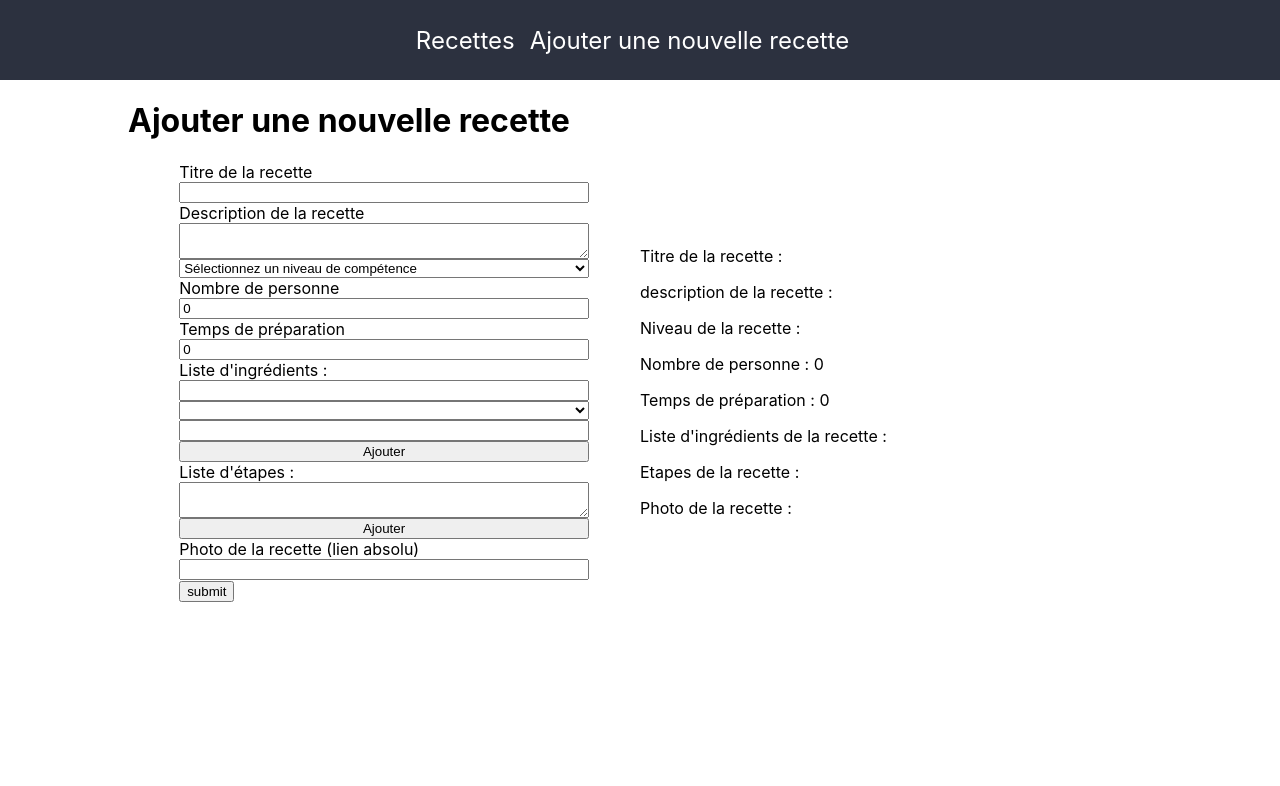
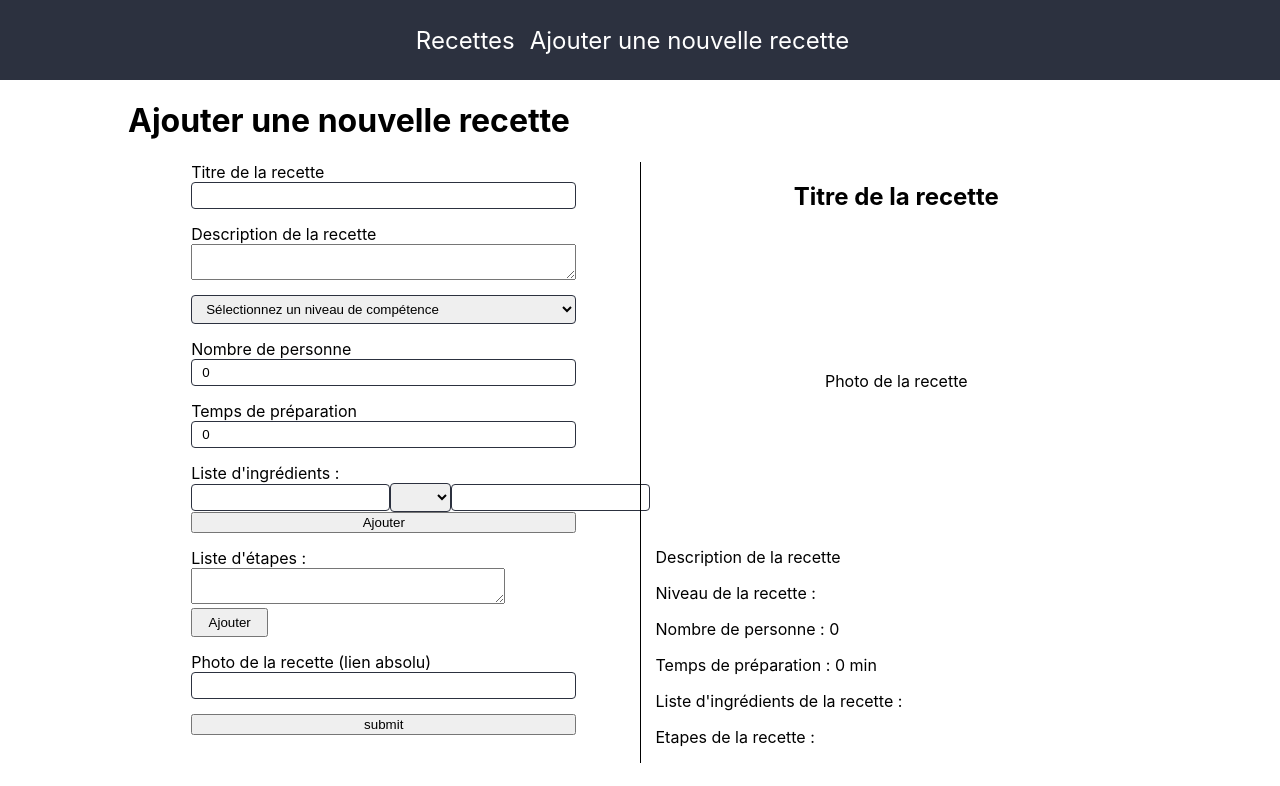
Before and after one commit to RenaudPavie/cantina-client, a React (Create React App) app: page /new-recipe in a window 1280 px wide. Shown: the top 786 px of the page. Built offline with nearby package versions, Linux system fonts and the light colour scheme.

Commit message:
add css, remove item from list on addrecipe form, improve delete btn and popup

```diff
--- a/src/App.css
+++ b/src/App.css
@@ -21,9 +21,14 @@
 }
 .container {
   width: 80%;
+  min-height: calc(100vh - 80px);
   padding-left: 15px;
   padding-right: 15px;
   margin: auto;
+}
+.row {
+  display: flex;
+  height: 100%;
 }
 @media screen and (max-width:575.98px) {
   .container {
@@ -31,41 +36,151 @@
     padding-left: 5px;
     padding-right: 5px;
   }
+  .row.home {
+    flex-direction: column;
+    align-items: center;
+  }
 }
 
+
+.filter-col {
+  padding:15px;
+  width:250px;
+}
+.recipe-col{
+  padding:15px;
+  width: 80%;
+  height: 100%;
+}
+@media screen and (max-width:1169.98px) {
+
+  .recipe-col{
+    width: 60%;
+  }
+}
+@media screen and (max-width:699.98px) {
+  .recipe-col{
+    width: 50%;
+  }
+}
 .cardWrapper {
   width: 100%;
   display: flex;
 	flex-wrap: wrap;
-	justify-content: space-evenly;
+	justify-content: space-around;
 	align-items: flex-start;
+}
+
+/* FILTER */
+.filter-group {
+  position: sticky;
+  top: 15px;
+  border: 1px solid black;
+  background-color: #2c313f;
+  padding:15px
+}
+.filter-item {
+  display: flex;
+  flex-direction: column;
+  color:white;
+  margin-bottom: 15px;
+}
+.filter-item .nbPers {
+  display: flex;
+  align-items: center;
+  justify-content: space-evenly;
+}
+.filter-item .nbPers input {
+  max-width: 40px;
+}
+.filter-checkbox {
+  display: flex;
+  align-items: center;
+  justify-content: space-between;
+
 }
 
 /* Formulaire d'ajout de recette */
 
-.container.form-add {
-  flex-direction: column;
+.container.form-add h1 {
+  text-align: center;
+  margin-bottom: 50px;
+
 }
-.row {
+.form-add .row {
   display: flex;
   align-items: center;
   justify-content: center;
   width: 100%;
 }
-
 .col {
   width: 50%;
+  padding: 0 15px;
 }
 .form {
   width: 80%;
   margin: auto;
+  display: flex;
+  flex-direction: column;
+  justify-content: space-between;
 }
 .form-item {
   display: flex;
   flex-direction: column;
   width: 100%;
+  margin-bottom: 15px;
 }
-
+.listToAdd {
+  display: flex;
+  flex-direction: row;
+  align-items: center;
+  justify-content: flex-start;
+}
+.addStep {
+  flex-direction: row;
+}
+.btnAdd {
+  padding:5px 10px;
+  height: 100%;
+  width: 100%;
+}
+.addStep textarea {
+  width: 80%;
+}
+.addStep button {
+  width: 20%;
+}
+.form-add label {
+  margin-bottom: 5px;
+}
+.form-item input,.form-item select {
+  border:1px solid #2c313f;
+  border-radius: 4px;
+  padding:5px 10px;
+}
+.preview textarea {
+  max-height: 100%;
+  max-width: 100%;
+}
+.preview {
+  border-left :1px solid black;
+  padding: 0 15px;
+  height: 100%;
+}
+.preview h2 {
+  text-align: center;
+}
+.preview .img {
+  width: 100%;
+  height: 300px;
+  display: flex;
+  align-items: center;
+  justify-content: center;
+}
+.preview .img img {
+  max-width: 50%;
+  max-height: 100%;
+}
 
 /* BTN */
 .btn {
@@ -73,18 +188,13 @@
   color:white;
   border:none;
   border-radius: 5px;
-  margin-bottom: 15px;
-  position: absolute;
-  bottom: 0;
-
+  cursor: pointer;
 }
 .editBtn {
   background-color: rgb(20, 98, 214);
-  right: 15px;
 }
 .deleteBtn {
-  background-color: rgb(185, 48, 48);
-  left: 15px;
+  background-color: rgb(175, 50, 50);
 }
 
 /* POPUP */
@@ -92,7 +202,7 @@
   position: absolute;
   width: 100%;
   height: 100%;
-  background-color: rgb(119, 74, 7);
+  background-color: rgba(0, 0, 0, 0.5);
   top: 0;
   left: 0;
   display: flex;
@@ -100,6 +210,20 @@
   align-items: center;
 }
 .popup {
-  width: 80%;
+  width: 300px;
+  padding:15px;
   height: 100px;
+  background-color: white;
+  display: flex;
+  flex-direction: column;
+  justify-content: center;
+  align-items: center;
+  border-radius: 5px;
 }
+.popup .noBtn {
+  background-color: rgb(20, 98, 214);
+}
+.popup .yesBtn {
+  background-color: rgb(175, 50, 50);
+  margin-left: 15px;
+}
--- a/src/components/RecipeCard.js
+++ b/src/components/RecipeCard.js
@@ -10,7 +10,6 @@ function RecipeCard(props) {
     return (
         <div className="card">
             <Link className="card-info" to={"recette/" + data.id}>
-
                 <img src={data.photo} alt={data.titre} />
                 <div className="card-text">
                     <h3>{data.titre}</h3>
@@ -18,10 +17,11 @@ function RecipeCard(props) {
                     <p>Pour : {data.personnes} {data.personnes === 1  ? 'personne' : data.personnes > 1 ? 'personnes' : ""}</p>
                     <p>Temps estimé : {data.tempsPreparation} min</p>
                 </div>
-
             </Link>
+            <div className="card-btn">
                 <EditBtn recipeId={data.id} />
                 <DeleteBtn  recipeId={data.id} />
+            </div>
         </div>
     )
 }
--- a/src/components/recipeCard.css
+++ b/src/components/recipeCard.css
@@ -1,7 +1,7 @@
 .card {
-    width: 300px;
+    min-width: 250px;
     height: 350px;
-    position: relative;
+    margin-left: 10px;
     margin-bottom: 15px;
     background:rgb(255, 255, 255);
     box-shadow: 2px 2px 5px #24242480;
@@ -9,7 +9,6 @@
 .card-info {
     display: flex;
     flex-direction: column;
-    height: 100%;
     width: 100%;
     z-index: 1;
 }
@@ -28,7 +27,6 @@
 .card-text p {
     margin:0
 }
-
 .card-btn {
     display: flex;
     justify-content: space-between;
--- a/src/index.css
+++ b/src/index.css
@@ -15,3 +15,6 @@ a,a:focus {
   text-decoration: none;
   color:inherit
 }
+ul {
+  list-style-type: none;
+}
--- a/src/views/Accueil.js
+++ b/src/views/Accueil.js
@@ -3,7 +3,6 @@ import RecipeCard from '../components/RecipeCard.js'
 
 function Accueil() {
     const [recipes, setRecipes] = useState(null)
-    // const [searchValue, setSearchValue] = useState("")
     const [stateFilter, setStateFilter] = useState({
         titre:"",
         niveau:[],
@@ -19,16 +18,15 @@ function Accueil() {
     },[])
 
     const handleFilter = e => {
-        const { name, value, type, checked } = e.target;
+        const { name, value  } = e.target;
         setStateFilter(prevState => ({
           ...prevState,
-          [name]: type !== 'checkbox' ? value : checked
+          [name]: value
         }));
     };
 
     const handleNiveau = e => {
         const {name,checked} = e.target
-
         if (checked === true) {
             setStateFilter(prevState => ({
                 ...prevState,
@@ -43,39 +41,46 @@ function Accueil() {
         }
     }
 
-    // console.log(stateFilter)
-
-
-
     return (
         <div className="container">
+            <div className="row home">
+                <div className="filter-col">
                     <div className="filter-group">
                         <div className="filter-item">
-                    <label htmlFor="searchBar">Rechercher</label>
-                    <input type="text" id="searchBar" name="titre" onChange={handleFilter} value={stateFilter.titre}/>
+                            <input placeholder="Rechercher..." type="text" id="searchBar" name="titre" onChange={handleFilter} value={stateFilter.titre}/>
                         </div>
                         <div className="filter-item">
                             <p>Niveau de recette</p>
+                            <div className="filter-checkbox">
                                 <label htmlFor="padawan">Padawan</label>
                                 <input type="checkbox" id="padawan" name="padawan" onChange={handleNiveau} />
+                            </div>
+                            <div className="filter-checkbox">
                                 <label htmlFor="jedi">jedi</label>
                                 <input type="checkbox" id="jedi" name="jedi" onChange={handleNiveau} />
+                            </div>
+                            <div className="filter-checkbox">
                                 <label htmlFor="maitre">maitre</label>
                                 <input type="checkbox" id="maitre" name="maitre" onChange={handleNiveau} />
                             </div>
+                        </div>
                         <div className="filter-item">
-                    <p>Personnes prévues :</p>
-                    <label htmlFor="firstRange">Min :  </label>
+                            <p>Personnes prévues</p>
+                            <div className="nbPers">
+                                <label htmlFor="firstRange">De </label>
                                 <input type="number" id="firstRange" name="minPersonnes" onChange={handleFilter} min="0" />
-                    <label htmlFor="secondRange">Max :  </label>
+
+                                <label htmlFor="secondRange"> à </label>
                                 <input type="number" id="secondRange" name="maxPersonnes" onChange={handleFilter} min="0" />
                             </div>
+                        </div>
                         <div className="filter-item">
-                    <label htmlFor="tpsPrepa">Temps de préparation : </label>
+                            <label htmlFor="tpsPrepa">Temps de préparation</label>
                             <input type="number" id="tpsPrepa" name="tpsPrepa" onChange={handleFilter} value={stateFilter.tpsPrepa} min="0" />
                         </div>
                     </div>
-
+                </div>
+                <div className="recipe-col">
                     <section className="cardWrapper">
                         {recipes &&
                         recipes.filter(recipe => {
@@ -94,6 +99,10 @@ function Accueil() {
                         )}
                     </section>
                 </div>
+
+
+            </div>
+        </div>
     )
 }
 
--- a/src/views/AddRecipe.js
+++ b/src/views/AddRecipe.js
@@ -24,17 +24,17 @@ function AddRecette() {
     // Handle list of ingredients
     const [qteIngredient,setQteIngredient] = useState("")
     const handleQteIngredient = e => {
-        const value = e.target.value
+        const {value} = e.target
         setQteIngredient(value)
     }
     const [nomIngredient,setNomIngredient] = useState("")
     const handleNomIngredient = e => {
-        const value = e.target.value
+        const {value} = e.target
         setNomIngredient(value)
     }
     const [unitIngredient,setUnitIngredient] = useState("")
     const handleUnitIngredient = e => {
-        const value = e.target.value
+        const {value} = e.target
         setUnitIngredient(value)
     }
     const addIngredient = e => {
@@ -48,14 +48,27 @@ function AddRecette() {
     // Handle step
     const [etapes,setEtapes] = useState([])
     const handleEtapes = e => {
-        const value = e.target.value
+        const {value} = e.target
         setEtapes(value)
     }
     const addEtape = e => {
         e.preventDefault()
+        console.log(e)
+        if (etapes.length !== 0) {
             setState(prevState => ({...prevState,
                 etapes: [...prevState.etapes, etapes]
             }));
+            setEtapes([])
+        } else {
+            alert('Aucune étapes n\'a été détecté')
+        }
+    }
+    const removeFromList = (e,index,str) => {
+        e.preventDefault()
+        const newArr = state.etapes.filter(item => item !== state.etapes[index] )
+        setState(prevState => ({...prevState,
+            [str]: newArr
+        }))
     }
 
     const handleSubmit = e => {
@@ -85,9 +98,8 @@ function AddRecette() {
             console.log(data)
         })
     }
-
     return (
-    <div className="container form-add">
+    <div className="container">
         <h1>Ajouter une nouvelle recette</h1>
         <div className="row">
 
@@ -114,17 +126,17 @@ function AddRecette() {
 
                     <div className="form-item">
                         <label htmlFor="recette-personnes">Nombre de personne</label>
-                        <input type="number" name="personnes" id="recette-personnes" onChange={handleChange} value={state.personnes}/>
+                        <input type="number" min="0" name="personnes" id="recette-personnes" onChange={handleChange} value={state.personnes}/>
                     </div>
                     <div className="form-item">
                         <label htmlFor="recette-tpsPrepa">Temps de préparation</label>
-                        <input type="number" name="tempsPreparation" id="recette-tpsPrepa" onChange={handleChange} value={state.tempsPreparation}/>
+                        <input type="number" min="0" name="tempsPreparation" id="recette-tpsPrepa" onChange={handleChange} value={state.tempsPreparation}/>
                     </div>
-                    <div className="listToAdd">
 
                         <div className="form-item">
                             <label htmlFor="recette-ingredients">Liste d'ingrédients :</label>
-                            <input type="number" name="qteIngredient" id="recette-ingredients" onChange={handleQteIngredient} value={qteIngredient}/>
+                                <div className="listToAdd">
+                                    <input type="number" min="0" name="qteIngredient" id="recette-ingredients" onChange={handleQteIngredient} value={qteIngredient}/>
                                     <select name="unitIngredient" id="" onChange={handleUnitIngredient} value={unitIngredient}>
                                         <option value=""></option>
                                         <option value="mg">mg</option>
@@ -133,45 +145,56 @@ function AddRecette() {
                                         <option value="cl">cl</option>
                                     </select>
                                     <input type="text" name="nomIngredient" id="recette-tpsPrepa" onChange={handleNomIngredient} value={nomIngredient}/>
+                            </div>
                             <button onClick={addIngredient}>Ajouter</button>
                         </div>
 
                         <div className="form-item">
                             <label htmlFor="recette-etapes">Liste d'étapes :</label>
+                            <div className="addStep">
                                 <textarea name="etapes" id="recette-etapes" onChange={handleEtapes} value={etapes}></textarea>
-                            <button type="button" onClick={addEtape}>Ajouter</button>
+                                <button type="button" className="btnAdd" onClick={addEtape}>Ajouter</button>
+                            </div>
                         </div>
                         <div className="form-item">
                             <label htmlFor="photo">Photo de la recette (lien absolu)</label>
                             <input type="text" id="photo" name="photo" value={state.photo} onChange={handleChange} />
                         </div>
-                    </div>
+
 
 
 
                     <button>submit</button>
                 </form>
             </div>
-            <div className="col">
+            <div className="col preview">
                 <div>
-                    <p>Titre de la recette : {state.titre}</p>
-                    <p>description de la recette : {state.description}</p>
+                    <h2>{state.titre !== "" ? state.titre : "Titre de la recette"}</h2>
+                    {state.photo !== "" ? <div className="img"><img src={state.photo} alt="" /></div> : <div className="img"><p>Photo de la recette</p></div>}
+
+                    <p>{state.description !== "" ? state.description : "Description de la recette"}</p>
                     <p>Niveau de la recette : {state.niveau}</p>
                     <p>Nombre de personne : {state.personnes} {state.personnes === "1"  ? 'personne' : state.personnes > 1 ? 'personnes' : ""}</p>
-                    <p>Temps de préparation : {state.tempsPreparation}</p>
+                    <p>Temps de préparation : {state.tempsPreparation} min</p>
                     <p>Liste d'ingrédients de la recette :</p>
                     <ul>
-                        {state.ingredients && state.ingredients.map((e,i) => (
-                            <li key={i}>{e[0]} - {e[1]}</li>
+                        {state.ingredients && state.ingredients.map((el,i) => (
+                            <li key={i}>
+                                {el[0]} - {el[1]}
+                                {/* <RemoveItemBtn id={i}/> */}
+                                <button onClick={e => removeFromList(e,i,"ingredients")}>X</button>
+                            </li>
                         ))}
                     </ul>
                     <p>Etapes de la recette : </p>
                     <ul>
-                        {state.etapes && state.etapes.map((e,i) => (
-                            <li key={i}>{e}</li>
+                        {state.etapes && state.etapes.map((el,i) => (
+                            <li key={i}>{el} {i}
+                                {/* <RemoveItemBtn list={state.etapes} id={i}/> */}
+                                <button onClick={e => removeFromList(e,i,"etapes")}>X</button>
+                            </li>
                         ))}
                     </ul>
-                    <p>Photo de la recette : <img src={state.photo} alt={state.titre} /></p>
                 </div>
             </div>
         </div>
```
Also changed, not shown: src/components/btn/DeleteBtn.js (+15 -6 lines). Lines whose indentation alone changed are shown as unchanged.
